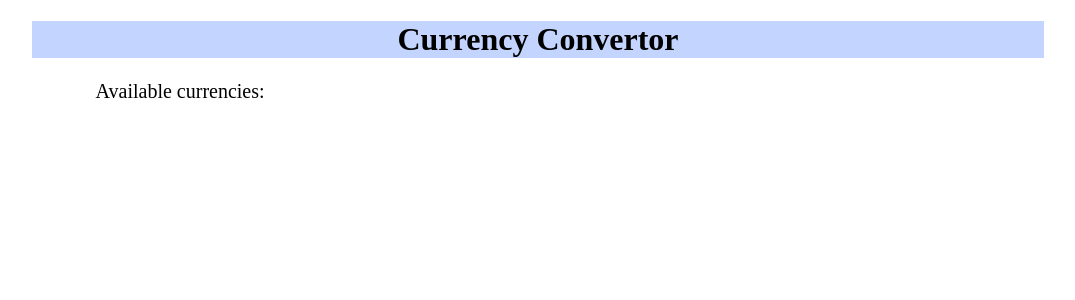
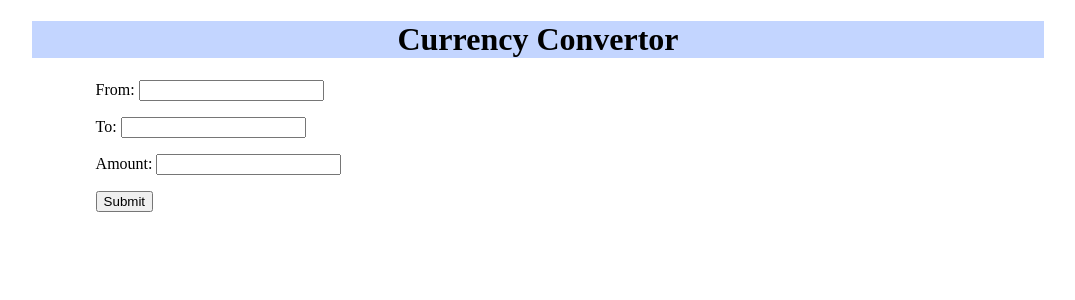
Before and after one commit to icoder18/currency-convertor, a Django app: page / in a window 1280 px wide. Shown: the top 300 px of the page, without its empty margins (102-1177 px from the left). Run offline with Django 3.2, Linux system fonts and the light colour scheme.

Commit message:
completed

```diff
--- a/curr_convert/currency/templates/currency/home.html
+++ b/curr_convert/currency/templates/currency/home.html
@@ -10,9 +10,25 @@
 		<h1 align="middle">Currency Convertor</h1>
 	</div>
 	<div style="margin:auto; width:70%;">
-		<p style="font-size: 20px;">Available currencies: </p>
+
+		{% block content %}
+
+		<form method="POST">
+			{% csrf_token %}
+			<p>From: <input type="text" name="from"></p>
+			<p>To: <input type="text" name="to"></p>
+			<p>Amount: <input type="text" name="amt"></p>
+			<button type="submit">Submit</button>
+		</form>
+
+		{% if ans %}
+		<p style="font-size: 30px;">Converted: {{ans}}</p>
+		{% endif %}
+
+		{% endblock %}
 
 	</div>
 
+
 </body>
 </html>
--- a/curr_convert/currency/views.py
+++ b/curr_convert/currency/views.py
@@ -1,7 +1,46 @@
 from django.shortcuts import render
 from django.http import HttpResponse
+import requests
+from datetime import date
 
 # Create your views here.
 
 def home(request):
+	if request.method == 'POST':
+		from_curr = request.POST.get('from')
+		print(from_curr)
+		to_curr = request.POST.get('to')
+		print(to_curr)
+		amt = float(request.POST.get('amt'))
+		print(amt)
+
+		ans=0
+
+		today = date.today()
+		today = today.strftime("%Y-%m-%d")
+
+		#base = EUR
+		url = "http://data.fixer.io/api/"+today
+		access_key = '2364f45848fa03cd95188a983ad7e2f5'
+		querystring = {"format":"json","access_key":access_key}
+
+		response = requests.request("GET", url, params=querystring)
+
+		response = response.json()
+		print(response)
+		rates = response['rates']
+		b1 = float(rates[from_curr])
+		b2 = float(rates[to_curr])
+		print(b1,b2)
+
+		euros = amt/b1
+		euros = euros*b2
+		ans=round(euros,2)
+
+		context={
+			'ans':ans
+		}
+
+		return render(request, 'currency/home.html',context)
+
 	return render(request, 'currency/home.html')
```
Also changed, not shown: 2 other files.
